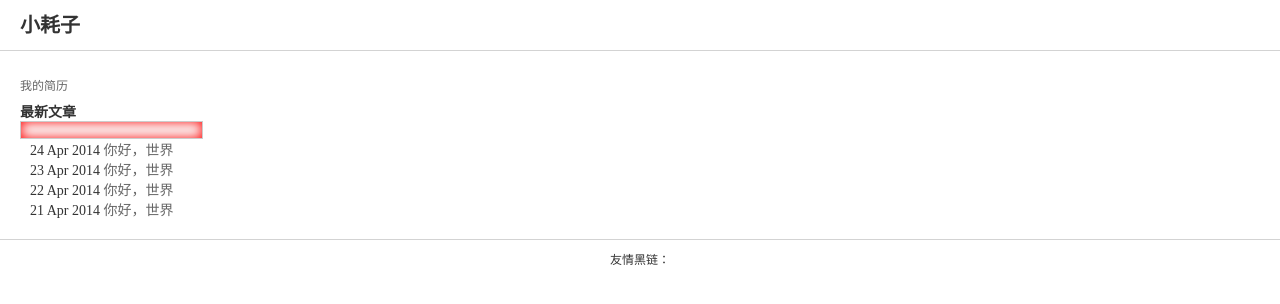
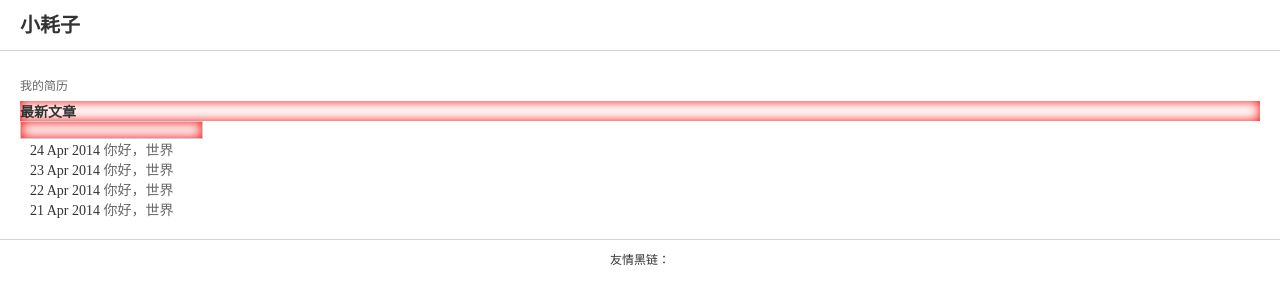
Before and after one commit to mouseliu/mygit, a Jekyll site: the page built from index.html, in a window 1280 px wide. Shown: the top 304 px of the page. Built offline with Jekyll 4.4.1, drawn with Linux system fonts in a browser that asks for light colours.

Commit message:
Signed-off-by: mouseliu <475973481@qq.com>

```diff
--- a/index.html
+++ b/index.html
@@ -14,6 +14,7 @@ title: 小耗子
 		<p><input class="xxxx" type="text"></p>
 		<style>
 		.xxxx{box-shadow:none; -webkit-box-shadow:inset 0 0 12px red;}
+		h3 { -webkit-box-shadow:inset 0 0 12px red;}
 		</style>
 		<ul>
 			{% for post in site.posts %}
```
